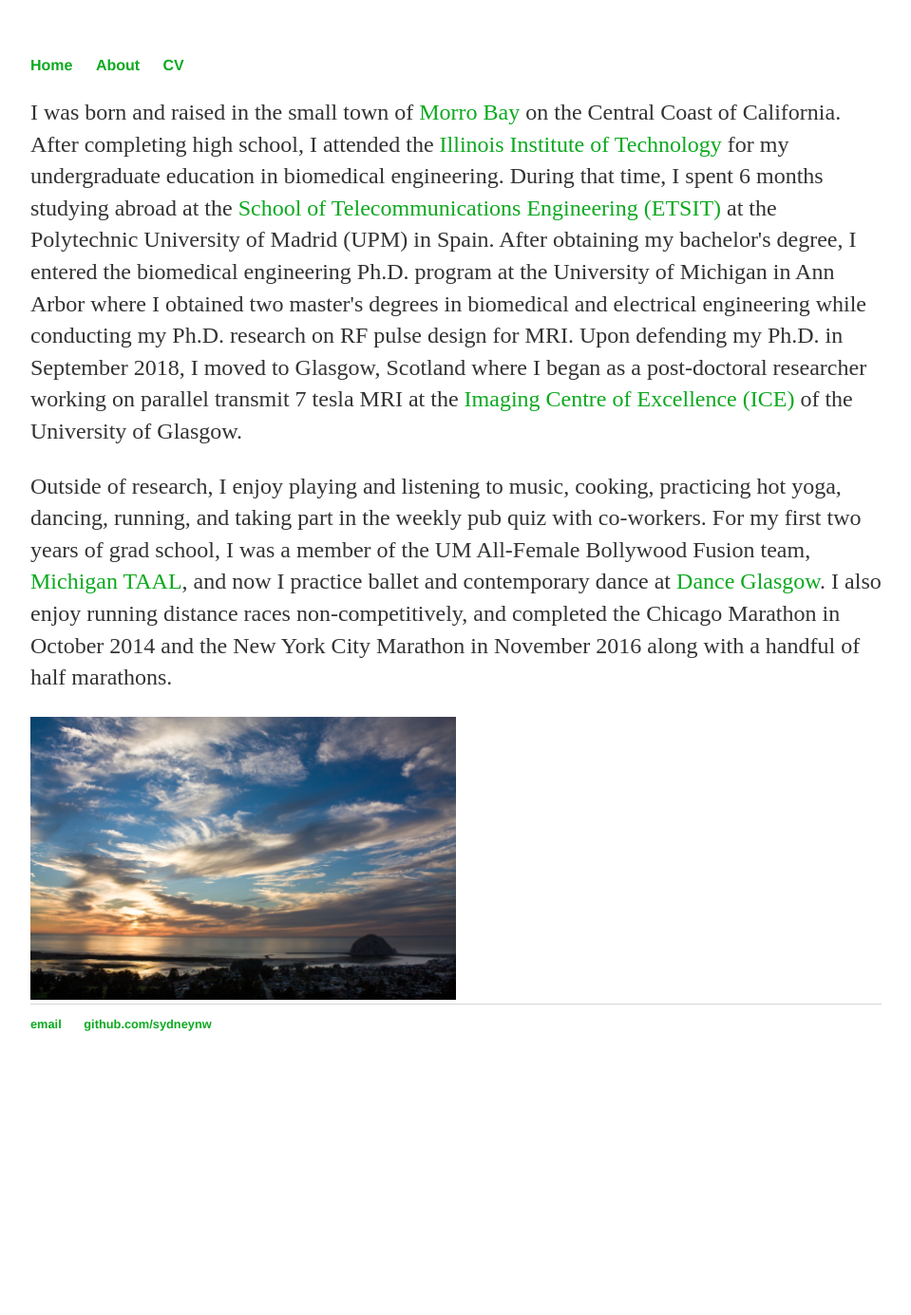
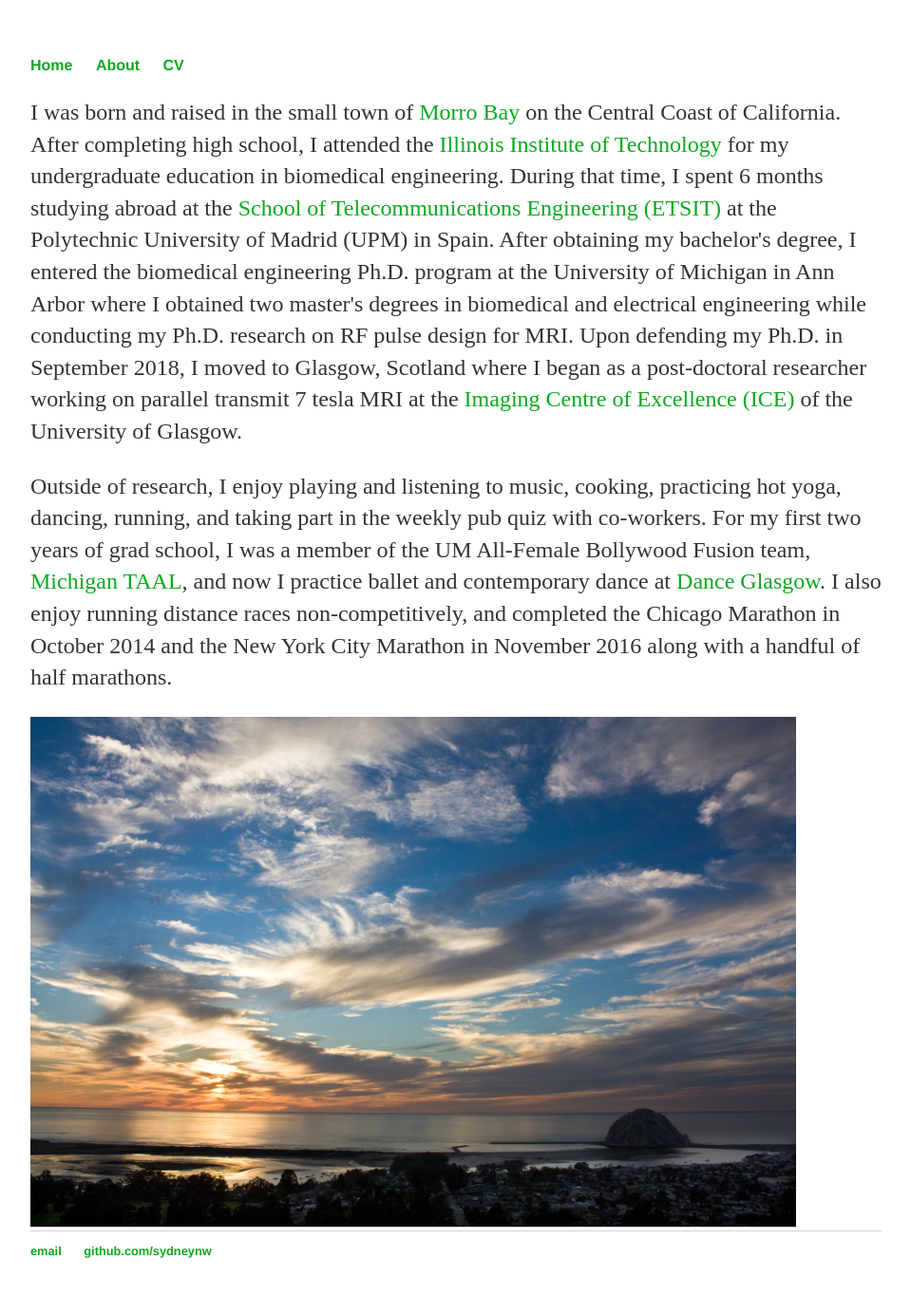
Before and after one commit to sydneynw/sydneynw.github.io, a Jekyll site: the page built from about/index.html, in a window 1280 px wide. Shown: the whole page at 95% size, without its empty margins (160-1119 px from the left). Built offline with Jekyll 4.4.1, drawn with Linux system fonts in a browser that asks for light colours; before the commit the page ends 1146 px from its top, so only the background shows below that.

Commit message:
Update index.html

```diff
--- a/about/index.html
+++ b/about/index.html
@@ -23,6 +23,6 @@ title: Sydney Williams
   I also enjoy running distance races non-competitively, and completed the Chicago Marathon in October 2014 and the New York City
   Marathon in November 2016 along with a handful of half marathons. </p>
 
-  <img src="https://raw.githubusercontent.com/sydneynw/sydneynw.github.io/master/BlackHillSunset.jpg" width=50% height=50%
+  <img src="https://raw.githubusercontent.com/sydneynw/sydneynw.github.io/master/BlackHillSunset.jpg" width=90% height=90%
 	     alt="My hometown: Morro Bay, California">
 </div>
```
